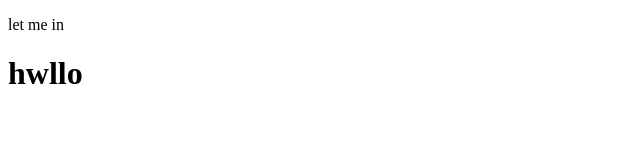
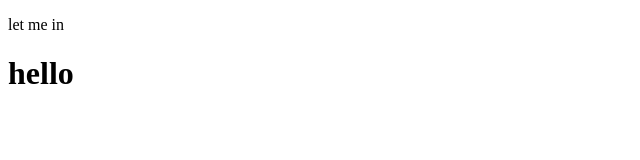
Before and after one commit to arshiya07-farhath/mern-wed-test, a plain HTML site: page index.html in a window 1280 px wide. Shown: the full height of the page, 0-640 px from the left. Drawn offline with Linux system fonts and the light colour scheme.

Commit message:
Update index.html

```diff
--- a/index.html
+++ b/index.html
@@ -7,6 +7,6 @@
 </head>
 <body>
     <p>let me in </p>
-    <h1>hwllo</h1>
+    <h1>hello</h1>
 </body>
 </html>
```
